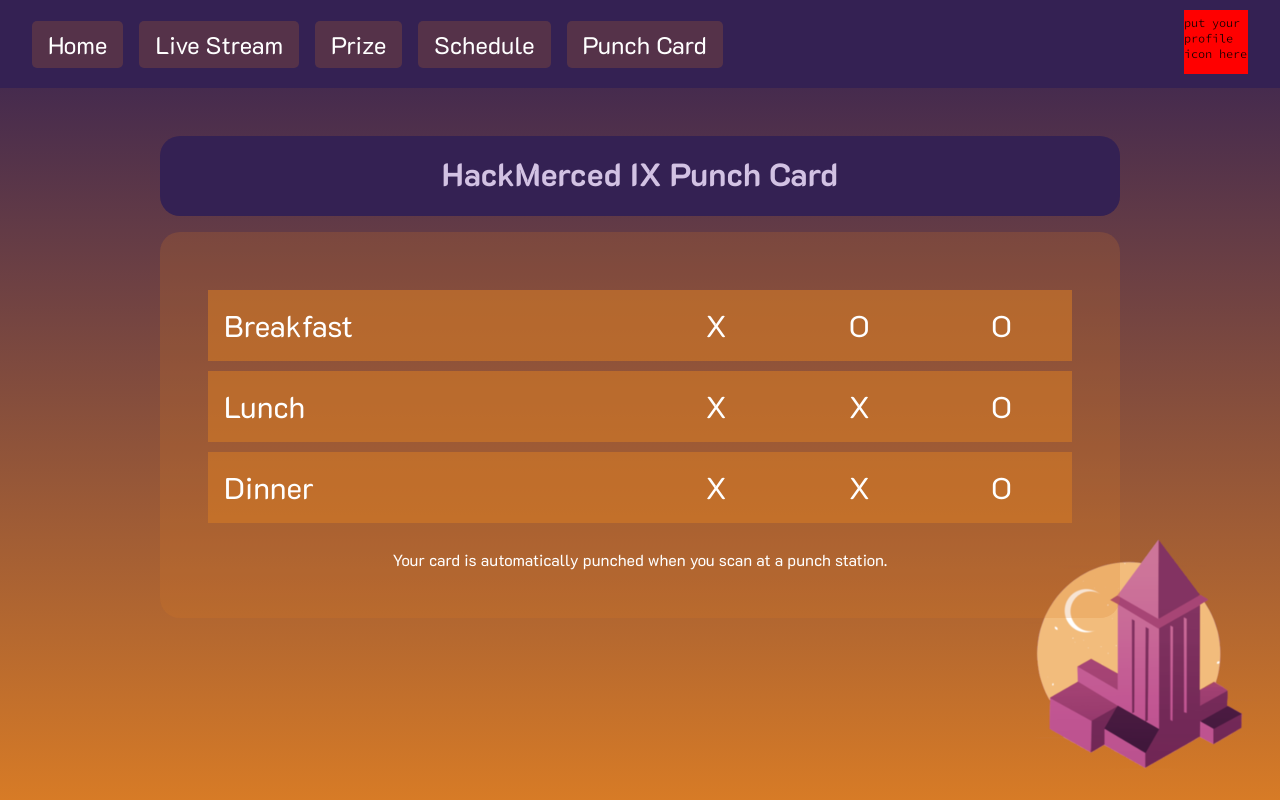
After one commit to HackMerced/HackMerced-IX-Live, a Flask app: page /entitlements in a window 1280 px wide. The commit adds this page. Run offline with Flask 3, Linux system fonts and the light colour scheme.

Commit message:
Implemented the punch card front-end.

```diff
--- a/frontend/route.py
+++ b/frontend/route.py
@@ -15,13 +15,18 @@
 
 	return render_template("register.html")
 
-@app.route("/login2", methods=["GET"])
+@app.route("/password", methods=["GET"])
 def login2():
 
-	return render_template("login2.html")
+	return render_template("password.html")
 
 @app.route("/app", methods=["GET"])
 #@login_required
 def application():
 
 	return render_template("app.html")
+
+@app.route("/entitlements", methods=["GET"])
+def entitlements():
+
+	return render_template("entitlements.html")
--- a/frontend/static/css/style.css
+++ b/frontend/static/css/style.css
@@ -5,6 +5,7 @@
 body {
 	margin: 0;
 	font-family: "K2D";
+	color: white;
 	/* Keep this line below as a backup in case background-image fails. */
 	background: linear-gradient(to bottom, #342153 0%, #D77B26 100%);
 	background-image: url("/static/png/hmix-bg-300.png"), linear-gradient(to bottom, #342153 0%, #D77B26 100%);
@@ -12,7 +13,6 @@
 	background-repeat: no-repeat;
 }
 
-/* Styling for input forms. */
 input[type="text"] {
 	background-color: #EDEFF280;
 	padding: 8px 1em;
@@ -21,6 +21,7 @@
 	border-radius: 12px;
 	color: white;
 }
+
 input[type="submit"] {
 	background-color: #D77B2691;
 	font-size: 16px;
@@ -29,7 +30,7 @@
 	color: white;
 }
 
-/* *Absolutely* center something both vertically and horizontally. */
+/* Absolutely center something both vertically and horizontally. */
 .absolute-center {
 	position: absolute;
 	top: 50%;
@@ -48,46 +49,57 @@
 	width: 50%;
 }
 
+/* Common */
+
+.main-container {
+	margin-top: 48px;
+	width: 75%;
+}
+
+.main-banner {
+	color: #EEDEFDD9;
+	background-color: #342153;
+	height: 80px;
+	width: 100%;
+	border-radius: 20px;
+	margin-bottom: 16px;
+}
+
+.main-banner h1 {
+	padding-top: 16px;
+}
+
+/* End Common */
+
+/* Login and Registration */
+
 #login-form, #registration-form {
 	background-color: #D77B2633;
 	border-radius: 20px;
 	padding: 32px;
-	color: white;
 }
 
 #registration-form input[type="text"] {
 	margin: 8px;
 }
 
-#home-container {
-	margin-top: 48px;
-	width: 75%;
-}
+/* End Login and Registration */
 
-#home-banner {
-	color: #EEDEFDD9;
-	background-color: #342153;
-	height: 80px;
-	width: 100%;
-	border-radius: 20px;
-	padding-top: 1px;
-}
+/* Home */
 
 #home-countdown, #home-countdown-text {
-	color: white;
 	background-color: #D77B2633;
 	padding: 12px;
 	border-radius: 20px;
 	margin-bottom: 16px;
-	margin: 16px 8px 16px 0px;
+	margin-right: 8px;
 }
 
 #home-announcements {
-	color: white;
 	background-color: #D77B2633;
 	padding: 12px;
 	border-radius: 20px;
-	margin: 16px 0px 16px 8px;
+	margin-left: 8px;
 }
 
 .announcement {
@@ -97,7 +109,35 @@
 	border-radius: 20px;
 }
 
-/* Navbar start. */
+/* End Home */
+
+/* Punch Card */
+
+#punch-container {
+	background-color: #D77B2633;
+	width: 100%;
+	border-radius: 20px;
+	padding: 48px 0px 32px 0px;
+}
+
+#punches {
+	font-size: 30px;
+	width: 90%;
+	border-spacing: 0px 10px;
+}
+
+#punches tr {
+	margin: 16px;
+	background-color: #D77B2691;
+}
+
+#punches td {
+	padding: 16px;
+}
+
+/* End Punch Card */
+
+/* Navbar */
 
 #navbar {
 	display: flex;
@@ -105,7 +145,6 @@
 	background-color: #342153;
 	width: 100%;
 	height: 88px;
-	padding-left: 16px;
 }
 
 .navbar-link {
@@ -124,11 +163,11 @@
 
 #navbar-profile {
 	margin-left: auto;
-	margin-right: 48px;
+	margin-right: 32px;
 }
 
 #navbar-profile a img {
 	height: 64px;
 }
 
-/* Navbar end. */
+/* End Navbar */
--- a/frontend/templates/app.html
+++ b/frontend/templates/app.html
@@ -8,8 +8,8 @@
 	{% include "includes/navbar.html" %}
 
 	<center>
-		<div id="home-container">
-			<div id="home-banner">
+		<div class="main-container">
+			<div class="main-banner">
 					<h1>HackMerced IX Home Page</h1>
 			</div>
 			<div class="row">
--- /dev/null
+++ b/frontend/templates/entitlements.html
@@ -0,0 +1,43 @@
+<!DOCTYPE html>
+<html>
+
+{% set pageTitle = "HackMerced IX" %}{% include "includes/header.html" %}
+
+<body>
+
+	{% include "includes/navbar.html" %}
+
+	<center>
+		<div class="main-container">
+			<div class="main-banner">
+					<h1>HackMerced IX Punch Card</h1>
+			</div>
+			<div id="punch-container">
+				<table id="punches">
+					<tr>
+						<td>Breakfast</td>
+						<td><center>X</center></td>
+						<td><center>O</center></td>
+						<td><center>O</center></td>
+					</tr>
+					<tr>
+						<td>Lunch</td>
+						<td><center>X</center></td>
+						<td><center>X</center></td>
+						<td><center>O</center></td>
+					</tr>
+					<tr>
+						<td>Dinner</td>
+						<td><center>X</center></td>
+						<td><center>X</center></td>
+						<td><center>O</center></td>
+					</tr>
+				</table>
+				<p>Your card is automatically punched when you scan at a punch station.</p>
+			</div>
+		</div>
+	</center>
+
+</body>
+
+</html>
--- a/frontend/templates/includes/navbar.html
+++ b/frontend/templates/includes/navbar.html
@@ -1,18 +1,18 @@
 <header id="navbar">
-	<div class="navbar-link">
-		<a href="#">Live Page</a>
+	<div class="navbar-link" style="margin-left: 32px">
+		<a href="/app">Home</a>
 	</div>
 	<div class="navbar-link">
-		<a href="#">Live Stream</a>
+		<a href="/live">Live Stream</a>
 	</div>
 	<div class="navbar-link">
-		<a href="#">Prize</a>
+		<a href="/prizes">Prize</a>
 	</div>
 	<div class="navbar-link">
-		<a href="#">Schedule</a>
+		<a href="/schedule">Schedule</a>
 	</div>
 	<div class="navbar-link">
-		<a href="#">Punch Card</a>
+		<a href="/entitlements">Punch Card</a>
 	</div>
 	<div id="navbar-profile">
 		<a href="/profile">
```
Also changed, not shown: frontend/templates/password.html (renamed from frontend/templates/login2.html).
